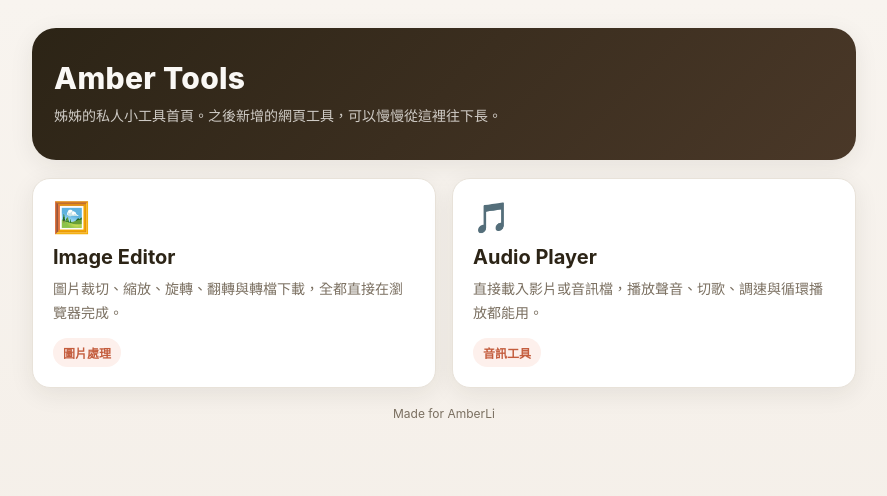
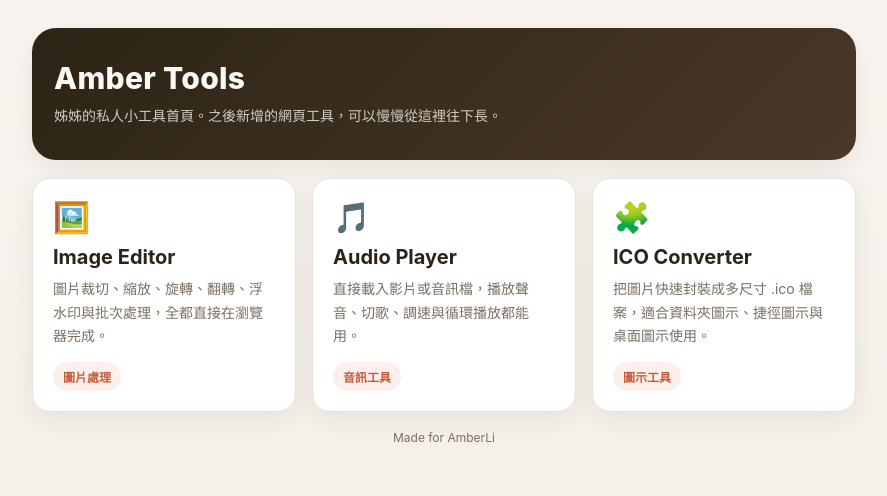
Before and after one commit to amberli9465/tools, a plain HTML site: page index.html in a window 1280 px wide. Shown: the whole page, without its empty margins (196-1083 px from the left). Drawn offline with Linux system fonts and the light colour scheme.

Commit message:
Add ICO converter link to home page

```diff
--- a/index.html
+++ b/index.html
@@ -30,7 +30,7 @@
       <a class="card" href="./image-editor.html">
         <div class="icon">🖼️</div>
         <div class="title">Image Editor</div>
-        <div class="desc">圖片裁切、縮放、旋轉、翻轉與轉檔下載，全都直接在瀏覽器完成。</div>
+        <div class="desc">圖片裁切、縮放、旋轉、翻轉、浮水印與批次處理，全都直接在瀏覽器完成。</div>
         <span class="tag">圖片處理</span>
       </a>
       <a class="card" href="./audio-player.html">
@@ -39,6 +39,12 @@
         <div class="desc">直接載入影片或音訊檔，播放聲音、切歌、調速與循環播放都能用。</div>
         <span class="tag">音訊工具</span>
       </a>
+      <a class="card" href="./ico-converter.html">
+        <div class="icon">🧩</div>
+        <div class="title">ICO Converter</div>
+        <div class="desc">把圖片快速封裝成多尺寸 .ico 檔案，適合資料夾圖示、捷徑圖示與桌面圖示使用。</div>
+        <span class="tag">圖示工具</span>
+      </a>
     </section>
     <div class="footer">Made for AmberLi</div>
   </div>
```
